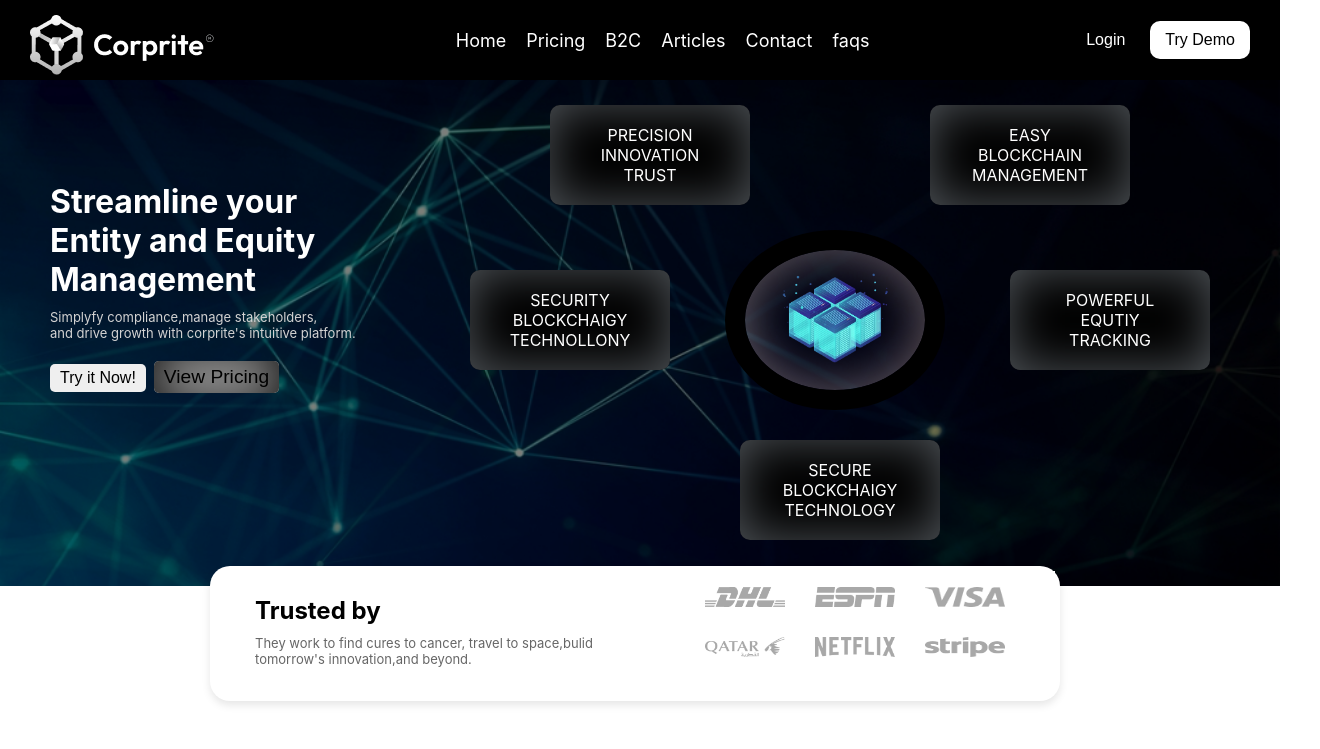
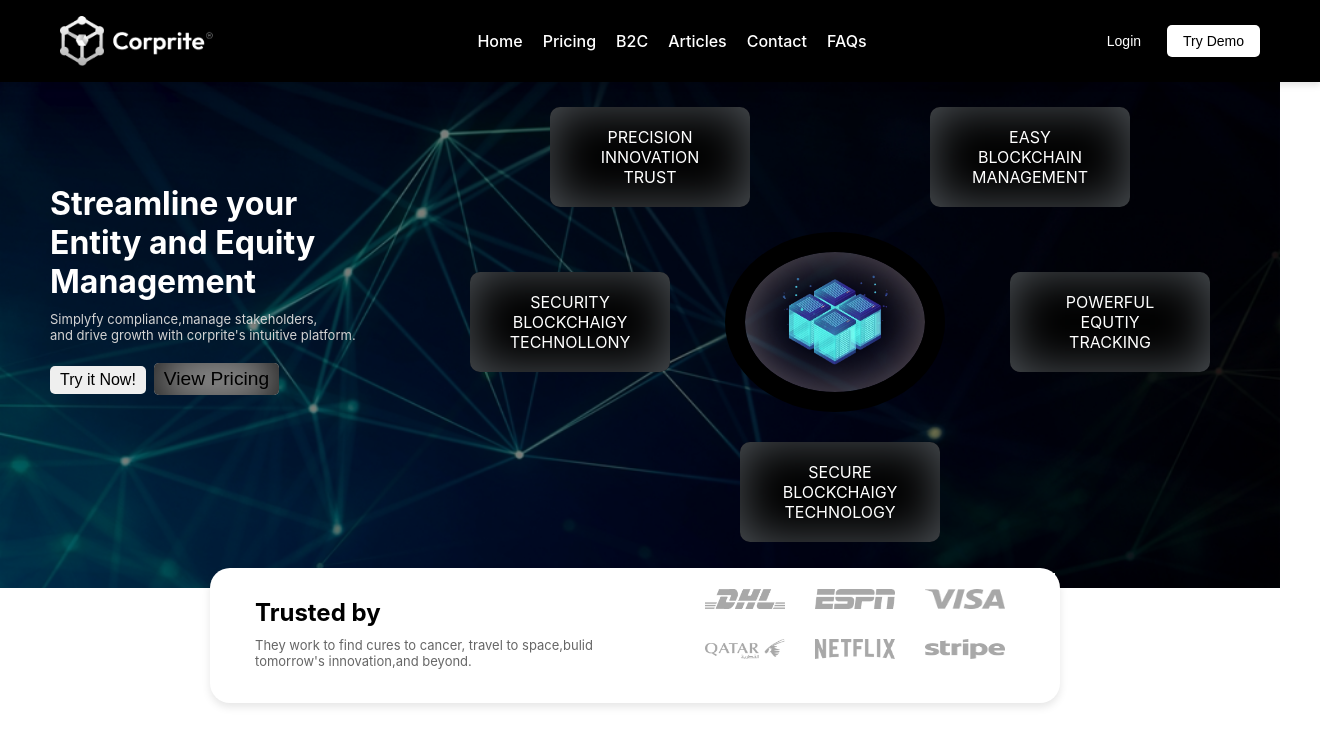
Before and after one commit to shraddha1947/FigmaTask, a React (Create React App) app: page / in a window 1280 px wide. Shown: the top 749 px of the page, 1320 px wide, since content can reach past the window. Built offline with nearby package versions, Linux system fonts and the light colour scheme.

Commit message:
first commit

```diff
--- a/src/components/Navbar.css
+++ b/src/components/Navbar.css
@@ -1,4 +1,4 @@
-/* Navbar Styling */
+/*
 .nav-container{
   width: 100px;
   margin: 0%;
@@ -78,4 +78,130 @@
 .demo-btn:hover {
   background-color:black;
   color:white;
+} */
+
+
+/* Navbar Container */
+.navbar {
+  background-color: black;
+  padding: 15px 20px;
+  box-shadow: 0px 4px 6px rgba(0, 0, 0, 0.1);
+  position: sticky;
+  top: 0;
+  width: 100%;
+  z-index: 1000;
 }
+
+/* Navbar Content */
+.nav-container {
+  display: flex;
+  justify-content: space-between;
+  align-items: center;
+  max-width: 1200px;
+  margin: 0 auto;
+}
+
+/* Logo */
+.logo img {
+  height: 50px;
+}
+
+/* Hamburger Menu */
+.hamburger {
+  display: none;
+  font-size: 26px;
+  background: none;
+  border: none;
+  cursor: pointer;
+}
+
+/* Navigation Links */
+.nav-links {
+  list-style: none;
+  display: flex;
+  gap: 20px;
+}
+
+.nav-links li {
+  display: inline-block;
+}
+
+.nav-links a {
+  text-decoration: none;
+  color: white;
+  font-size: 16px;
+  font-weight: 500;
+  transition: color 0.3s ease;
+}
+
+.nav-links a:hover {
+  color: lightblue;
+}
+
+/* Buttons */
+.nav-buttons {
+  display: flex;
+  gap: 10px;
+}
+
+.nav-buttons button {
+  padding: 8px 16px;
+  border: none;
+  cursor: pointer;
+  font-size: 14px;
+  border-radius: 5px;
+  transition: background 0.3s ease;
+}
+
+.login-btn {
+  background-color: black;
+  color: white;
+}
+
+.login-btn:hover {
+  background-color: white;
+
+}
+
+.demo-btn {
+  background-color: white;
+  color: black;
+}
+
+.demo-btn:hover {
+  background-color: black;
+}
+
+/* Mobile Responsive */
+@media (max-width: 768px) {
+  .hamburger {
+    display: block;
+  }
+
+  .nav-links {
+    position: absolute;
+    top: 70px;
+    left: 0;
+    width: 100%;
+    background: black;
+    flex-direction: column;
+    align-items: center;
+    padding: 20px 0;
+    box-shadow: 0px 4px 6px rgba(0, 0, 0, 0.1);
+    transform: translateY(-100%);
+    transition: transform 0.3s ease-in-out;
+  }
+
+  .nav-links.open {
+    transform: translateY(0);
+  }
+
+  .nav-links li {
+    padding: 10px 0;
+  }
+
+  .nav-buttons {
+    display: none;
+
+  }
+}
--- a/src/components/Navbar.js
+++ b/src/components/Navbar.js
@@ -1,41 +1,110 @@
-import React from "react";
+// import React from "react";
+// import { Link } from "react-router-dom";
+// import "../components/Navbar.css";
+// import logo from "./assets/logo.png";
+
+// const Navbar = () => {
+//   return (
+//     <nav className="navbar">
+//       <div className="logo">
+//         <Link to="/">
+//           <img src={logo} alt="logo" />
+//         </Link>
+//       </div>
+
+//       <ul className="nav-links">
+//         <li>
+//           <Link to="/">Home</Link>
+//         </li>
+//         <li>
+//           <Link to="/pricing">Pricing</Link>
+//         </li>
+//         <li>
+//           <Link to="/b2c">B2C </Link>
+//         </li>
+//         <li>
+//           <Link to="/articles">Articles</Link>
+//         </li>
+//         <li>
+//           <Link to="/contact">Contact</Link>
+//         </li>
+//         <li>
+//           <Link to="/faqs">faqs</Link>
+//         </li>
+//       </ul>
+
+//       <div className="nav-buttons">
+//         <button className="login-btn">Login</button>
+//         <button className="demo-btn">Try Demo</button>
+//       </div>
+//     </nav>
+//   );
+// };
+
+// export default Navbar;
+
+import React, { useState } from "react";
 import { Link } from "react-router-dom";
-import "../components/Navbar.css";
-import logo from "./assets/logo.png";
+import "./Navbar.css"; // Import the CSS
+import logo from "./assets/logo.png"; // Adjust the path if needed
 
 const Navbar = () => {
+  const [menuOpen, setMenuOpen] = useState(false);
+
   return (
     <nav className="navbar">
+      <div className="nav-container">
+        {/* Logo */}
         <div className="logo">
-        <Link to="/">
-          <img src={logo} alt="logo" />
+          <Link to="/" onClick={() => setMenuOpen(false)}>
+            <img src={logo} alt="Logo" />
           </Link>
         </div>
 
-      <ul className="nav-links">
+        {/* Hamburger Menu */}
+        <button className="hamburger" onClick={() => setMenuOpen(!menuOpen)}>
+          {menuOpen ? "✖" : "☰"}
+        </button>
+
+        {/* Navigation Links */}
+        <ul className={`nav-links ${menuOpen ? "open" : ""}`}>
           <li>
-          <Link to="/">Home</Link>
+            <Link to="/" onClick={() => setMenuOpen(false)}>
+              Home
+            </Link>
           </li>
           <li>
-          <Link to="/pricing">Pricing</Link>
+            <Link to="/pricing" onClick={() => setMenuOpen(false)}>
+              Pricing
+            </Link>
           </li>
           <li>
-          <Link to="/b2c">B2C </Link>
+            <Link to="/b2c" onClick={() => setMenuOpen(false)}>
+              B2C
+            </Link>
           </li>
           <li>
-          <Link to="/articles">Articles</Link>
+            <Link to="/articles" onClick={() => setMenuOpen(false)}>
+              Articles
+            </Link>
           </li>
           <li>
-          <Link to="/contact">Contact</Link>
+            <Link to="/contact" onClick={() => setMenuOpen(false)}>
+              Contact
+            </Link>
           </li>
           <li>
-          <Link to="/faqs">faqs</Link>
+            <Link to="/faqs" onClick={() => setMenuOpen(false)}>
+              FAQs
+            </Link>
           </li>
         </ul>
 
+        {/* Login & Demo Buttons */}
         <div className="nav-buttons">
           <button className="login-btn">Login</button>
           <button className="demo-btn">Try Demo</button>
+        </div>
       </div>
     </nav>
   );
--- a/src/pages/Home.css
+++ b/src/pages/Home.css
@@ -8,7 +8,7 @@
   align-items: flex-start;
   color: white;
   position: relative;
-  width: 1280px;
+  width: 100%;
   height: 506px;
   background-color: black;
 }
@@ -62,12 +62,13 @@
   padding: 5px 10px;
   font-size: 1rem;
   cursor: pointer;
-  border-radius:5px;
+  border-radius: 5px;
   transition: 0.3s;
   border: none;
   margin: 4px;
   font-size: 1.2rem;
-  box-shadow: inset 0 0 50px rgb(0, 0, 0);;
+  box-shadow: inset 0 0 50px rgb(0, 0, 0);
+  ;
 }
 
 .pricing-button:hover {
```
Also changed, not shown: src/components/TrustedBy.css (+4 -3 lines). Lines whose indentation alone changed are shown as unchanged.
